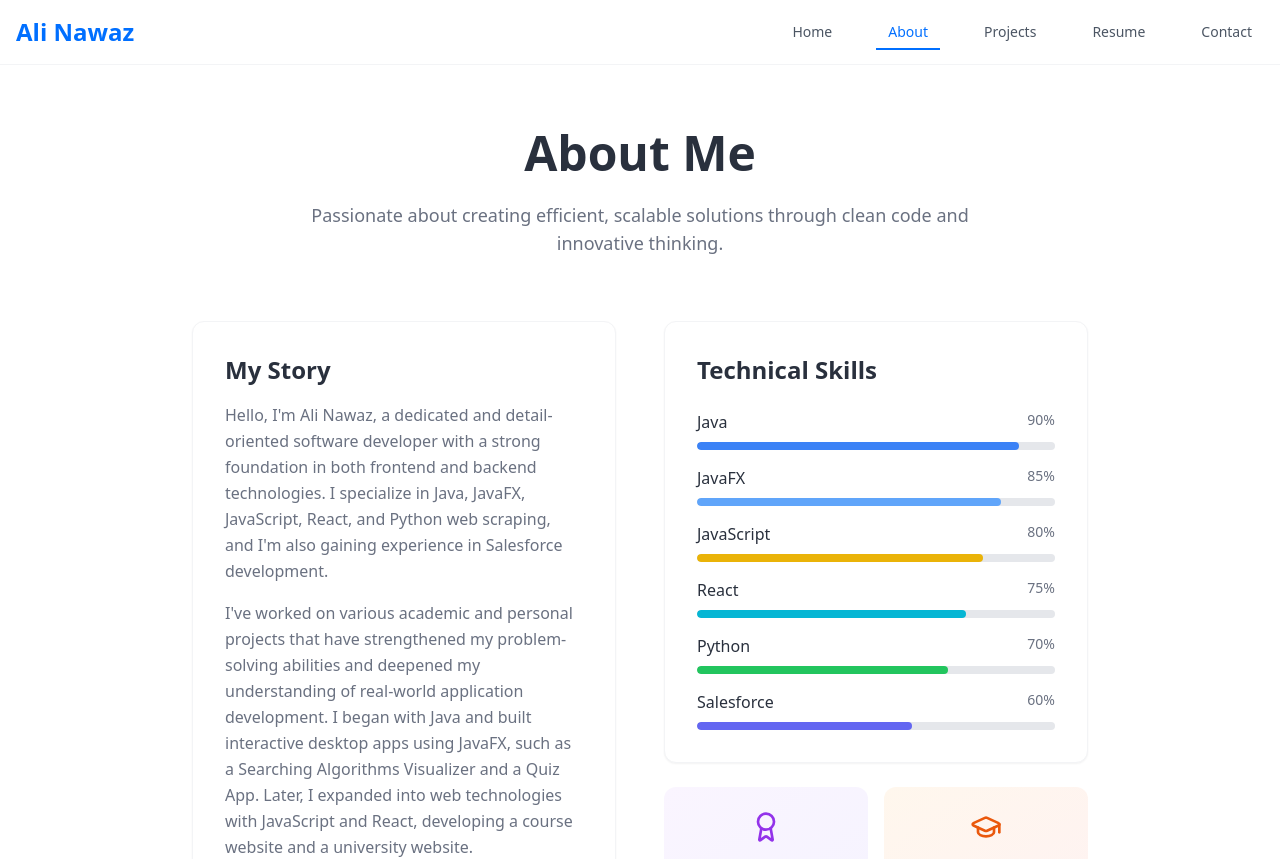
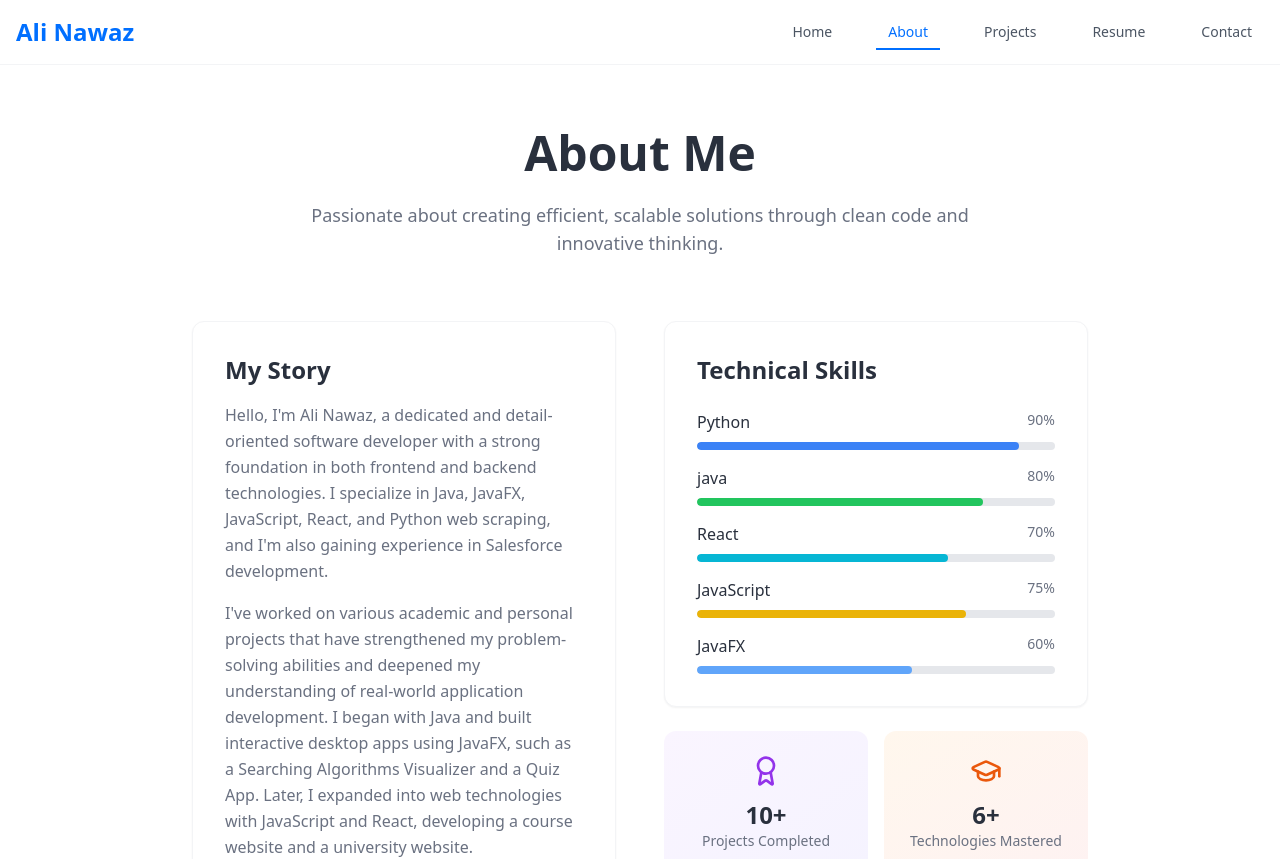
Before and after one commit to Ali-Nawaz-devt/Portfolio-Project, a React (Vite) app: page /about in a window 1280 px wide. Shown: the top 859 px of the page. Built offline with nearby package versions, Linux system fonts and the light colour scheme.

Commit message:
Updating Skills in About page

```diff
--- a/src/pages/About.tsx
+++ b/src/pages/About.tsx
@@ -3,12 +3,15 @@ import { Award, Code2, Coffee, GraduationCap } from 'lucide-react';
 
 const About = () => {
   const skills = [
-    { name: 'Java', level: 90, color: 'bg-blue-500' },
-    { name: 'JavaFX', level: 85, color: 'bg-blue-400' },
-    { name: 'JavaScript', level: 80, color: 'bg-yellow-500' },
-    { name: 'React', level: 75, color: 'bg-cyan-500' },
-    { name: 'Python', level: 70, color: 'bg-green-500' },
-    { name: 'Salesforce', level: 60, color: 'bg-indigo-500' },
+    { name: 'Python', level: 90, color: 'bg-blue-500' },
+    { name: 'java', level: 80, color: 'bg-green-500' },
+    { name: 'React', level: 70, color: 'bg-cyan-500' },
+    { name: 'JavaScript', level: 75, color: 'bg-yellow-500' },
+    { name: 'JavaFX', level:60, color: 'bg-blue-400' },
+
+
+
+
   ];
 
   return (
```
